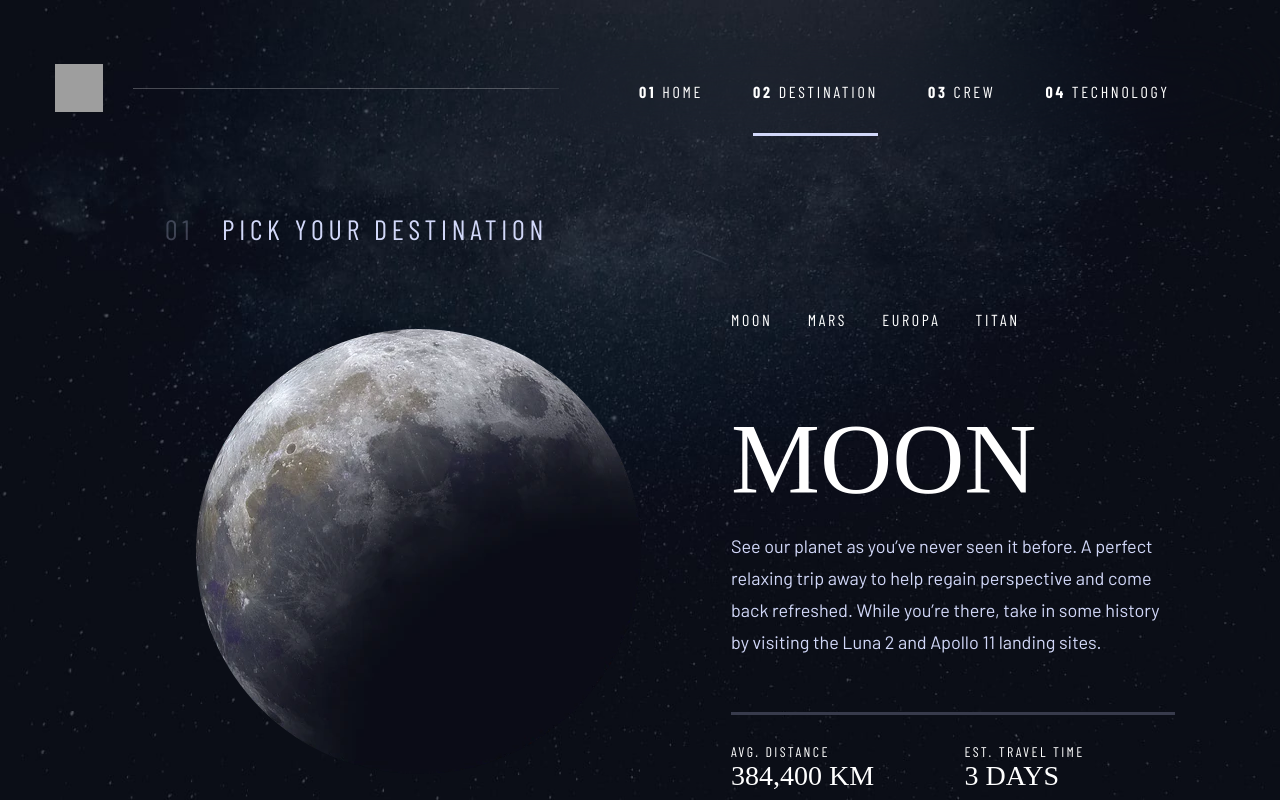
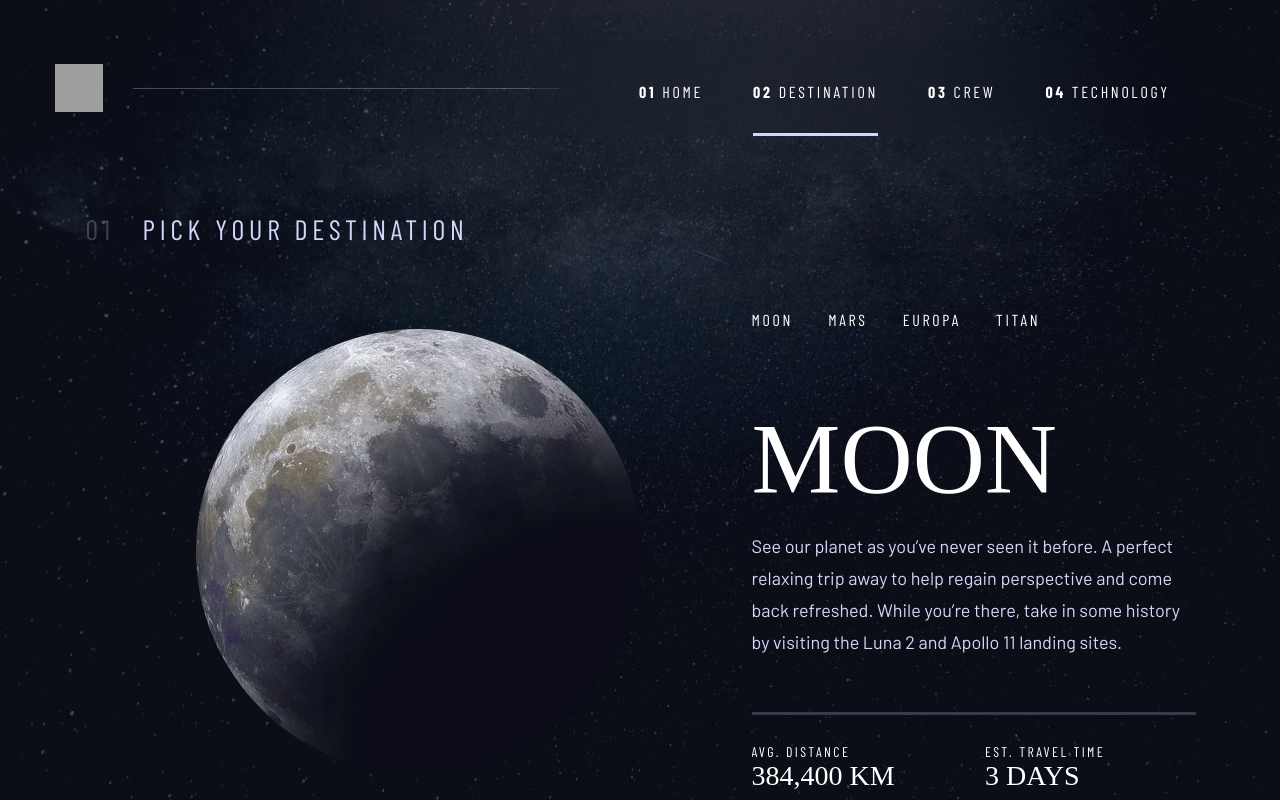
Before and after one commit to DanyloSus/space-tourism-website, a React (Vite) app: page /destination/1 in a window 1280 px wide. Built offline with nearby package versions, Linux system fonts and the light colour scheme; grey boxes are pictures that could not be loaded; a web font is replaced by a local one.

Commit message:
Destination content relative desktop update

```diff
--- a/src/Elements/Destination/Content.jsx
+++ b/src/Elements/Destination/Content.jsx
@@ -24,13 +24,13 @@ class Content extends Component {
     const destination = data.destinations[id];
 
     return (
-      <>
-        <h5 className="mr-auto ml-[165px] pt-[76px]  mb-[64px]">
-          <span className="opacity-[0.25] mr-[28px]">01</span>
-          Pick your destination
-        </h5>
-        <div className="flex items-center justify-center">
-          <div className="max-w-[1110px] w-full px-5 flex items-center justify-between">
+      <div className="flex flex-col justify-center ml-[1px] pt-[76px]  px-5 items-center">
+        <div className="max-w-[1110px] w-full">
+          <h5 className="mr-auto mb-16">
+            <span className="opacity-[0.25] mr-[28px]">01</span>
+            Pick your destination
+          </h5>
+          <div className="w-full flex items-center justify-between">
             <img
               src={`${undef ? "./destination/" : "./"}${
                 destination.images.webp
@@ -38,7 +38,7 @@ class Content extends Component {
               alt={`image of ${destination.name}`}
               className=" mx-auto block"
             />
-            <div>
+            <div className="max-w-[444px] w-full overflow-x-auto">
               <nav className="flex gap-[35px]">
                 <NavElement to="/destination" text="Moon" end />
                 <NavElement to="/destination/2" text="MARS" />
@@ -46,9 +46,9 @@ class Content extends Component {
                 <NavElement to="/destination/4" text="TITAN" />
               </nav>
               <h2 className="mb-[14px] mt-[37px]">{destination.name}</h2>
-              <p className="max-w-[444px]">{destination.description}</p>
+              <p className="">{destination.description}</p>
               <div className="w-full mt-[54px] mb-[28px] bg-[hsla(231,_15%,_26%,_1)] h-[3px]" />
-              <div className="flex">
+              <div className="flex flex-wrap">
                 <div className="mr-auto">
                   <p className="sub2">AVG. DISTANCE</p>
                   <p className="sub1">{destination.distance}</p>
@@ -61,7 +61,7 @@ class Content extends Component {
             </div>
           </div>
         </div>
-      </>
+      </div>
     );
   }
 }
```
